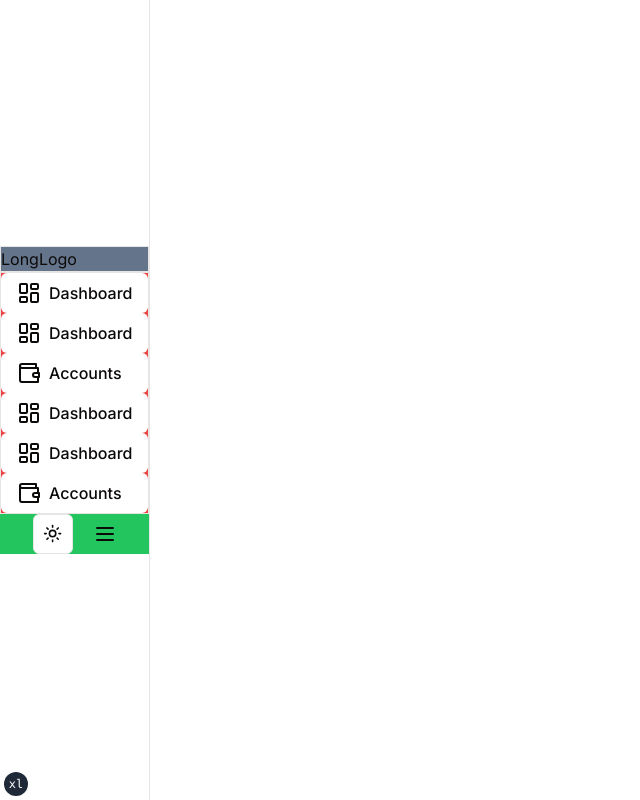
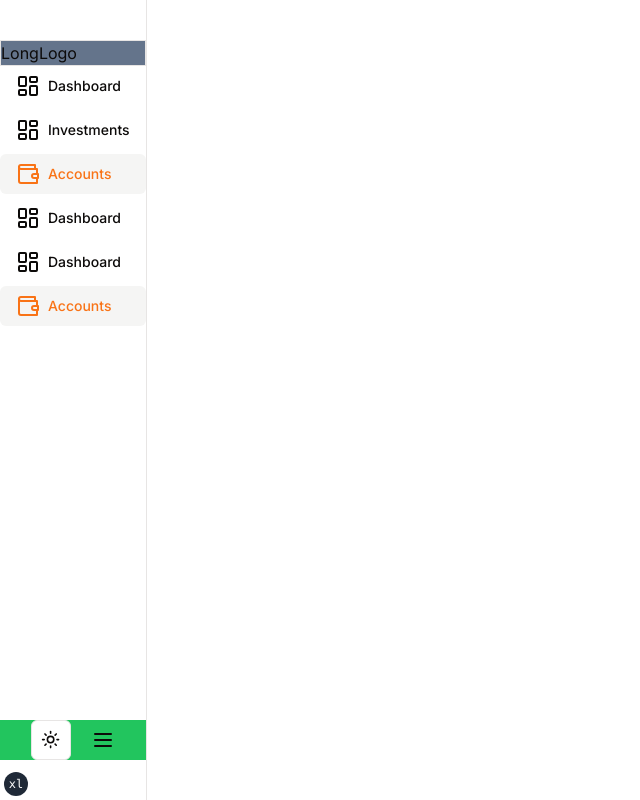
Before and after one commit to DavDeDev/DeWallet, a Next.js app: page /accounts in a window 1280 px wide. Shown: the whole page, without its empty margins (0-640 px from the left). Built offline with nearby package versions, Linux system fonts and the light colour scheme.

Commit message:
feat(drawer-nav.tsx): create side navbar

```diff
--- a/src/components/shared/Drawer-nav.tsx
+++ b/src/components/shared/Drawer-nav.tsx
@@ -4,7 +4,7 @@ import { Menu } from 'lucide-react';
 import Link from 'next/link';
 import { ModeToggle } from '../Mode-Toggle';
 import { usePathname } from 'next/navigation';
-import { createElement, useEffect, useState } from 'react';
+import React from 'react';
 import {
   NavigationMenu,
   NavigationMenuItem,
@@ -15,136 +15,48 @@ import {
 
 const DrawerNav = () => {
   const pathname = usePathname();
-  const [isDrawerOpen, setDrawerOpen] = useState(true);
-
-  const toggleDrawer = () => {
-    setDrawerOpen(!isDrawerOpen);
-  };
-
-  useEffect(() => {
-    // Function to check the screen width and set the drawer state
-    const handleResize = () => {
-      if (window.innerWidth <= 768) {
-        setDrawerOpen(false);
-      } else {
-        setDrawerOpen(true);
-      }
-    };
-    console.log('useEffect triggered');
-    // Add an event listener for window resize
-    window.addEventListener('resize', handleResize);
-
-    // Initial check when the component mounts
-    handleResize();
-
-    // Clean up the event listener on component unmount
-    return () => {
-      window.removeEventListener('resize', handleResize);
-    };
-  }, []);
 
   return (
-    // <nav className={`border-r sticky left-0 top-0 z-10 py-10 h-screen w-fit px-2 flex flex-col gap-lg justify-around items-center ${isDrawerOpen ? 'w-fit' : 'w-fit'}`}>
-    //   <Link href={'/'}>
-    //     <div className="max-md:hidden">LongLogo</div>
-    //     <div className="hidden max-md:block">L</div>
-    //   </Link>
-    //   <ul className="w-full h-2/3 flex flex-col gap-sm ">
-    //     {drawerNavLinks.map(link => {
-    //       const isActive = (
-    //         pathname.includes(link.route) && link.route.length > 1
-    //       ) || pathname === link.route;
-    //       return (
-    //         <li key={link.label} className={`
-    //         ${(isActive && 'bg-primary') || 'hover:bg-accent'} rounded-lg p-2`}>
-    //           <Link
-    //             href={link.route}
-    //             className="flex gap-sm justify-center items-center "
-    //           >
-
-    //             {createElement(link.img)}
-
-    //             <p className="w-full max-md:hidden">{link.label}</p>
-    //           </Link>
-    //         </li>
-    //       );
-    //     })}
-    //   </ul>
-    //   <div className="flex max-md:flex-col gap-sm justify-center items-center md:gap-md md:flex-row">
-    //     <ModeToggle />
-
-    //     <Menu onClick={toggleDrawer} />
-
-    //   </div>
-    // </nav>
-
-    <>
-      <NavigationMenu
-        orientation="vertical"
-        className="fixed top-0 left-0 h-full border-r flex flex-col "
-      >
-        <Link href={'/'} className="bg-slate-500 border w-full h-fit flex-none">
-          <div className="max-md:hidden">LongLogo</div>
-          <div className="hidden max-md:block">L</div>
-        </Link>
-        <NavigationMenuList className=" flex-1 border h-full">
+    <aside className="h-full w-fit fixed top-0 left-0 border-r flex flex-col py-10">
+      <Link href={'/'} className="bg-slate-500 border w-full h-fit flex-none">
+        <div className="max-md:hidden">LongLogo</div>
+        <div className="hidden max-md:block">L</div>
+      </Link>
+      <NavigationMenu orientation="vertical">
+        <NavigationMenuList className="w-full">
           {drawerNavLinks.map(link => {
+            const isActive: boolean =
+              (pathname.includes(link.route) && link.route.length > 1) ||
+              pathname === link.route;
             return (
-              // eslint-disable-next-line react/jsx-key
               <NavigationMenuItem className="w-full" key={link.label}>
-                <Link href={link.route} legacyBehavior passHref className="">
+                <Link
+                  className={`w-full`}
+                  href={link.route}
+                  legacyBehavior
+                  passHref
+                >
                   <NavigationMenuLink
-                    className={navigationMenuTriggerStyle()}
-                    key={link.route}
+                    className={` ${
+                      isActive && 'bg-secondary text-primary'
+                    } ${navigationMenuTriggerStyle()}`}
                   >
-                    {createElement(link.img)}
-                    {link.label}
+                    {React.createElement(link.img)}
+                    <p className="hidden md:block">{link.label}</p>
                   </NavigationMenuLink>
                 </Link>
               </NavigationMenuItem>
             );
           })}
         </NavigationMenuList>
-        <div className="flex-none bg-green-500 w-full flex max-md:flex-col gap-sm justify-center items-center md:gap-md md:flex-row h-fit">
-          <ModeToggle />
+      </NavigationMenu>
 
-          <Menu onClick={toggleDrawer} />
-        </div>
-      </NavigationMenu>
-      {/* <NavigationMenuItem>
-            <NavigationMenuTrigger>Item One</NavigationMenuTrigger>
-            <NavigationMenuContent>
-              <NavigationMenuLink>Link</NavigationMenuLink>
-            </NavigationMenuContent>
-          </NavigationMenuItem>
-          <NavigationMenuItem>
-            <NavigationMenuTrigger>Item two</NavigationMenuTrigger>
-            <NavigationMenuContent>
-              <NavigationMenuLink>Link</NavigationMenuLink>
-            </NavigationMenuContent>
-          </NavigationMenuItem>
-          <NavigationMenuItem>
-            <Link href="/" legacyBehavior passHref>
-              <NavigationMenuLink className={navigationMenuTriggerStyle()}>
-                Documentation
-              </NavigationMenuLink>
-            </Link>
-          </NavigationMenuItem> */}
+      <div className="flex-none bg-green-500 w-full flex flex-col gap-sm justify-center items-center md:gap-md md:flex-row h-fit">
+        <ModeToggle />
 
-      {/*
-      <NavigationDenu.Root orientation="vertical">
-        <NavigationDenu.List>
-          <NavigationDenu.Item>
-            <NavigationDenu.Trigger>Item one</NavigationDenu.Trigger>
-            <NavigationDenu.Content>Item one content</NavigationDenu.Content>
-          </NavigationDenu.Item>
-          <NavigationDenu.Item>
-            <NavigationDenu.Trigger>Item two</NavigationDenu.Trigger>
-            <NavigationDenu.Content>Item Two content</NavigationDenu.Content>
-          </NavigationDenu.Item>
-        </NavigationDenu.List>
-      </NavigationDenu.Root> */}
-    </>
+        <Menu />
+      </div>
+    </aside>
   );
 };
 
--- a/src/components/ui/navigation-menu.tsx
+++ b/src/components/ui/navigation-menu.tsx
@@ -24,7 +24,7 @@ const NavigationMenu = React.forwardRef<
   <NavigationMenuPrimitive.Root
     ref={ref}
     className={cn(
-      'relative z-10 flex max-w-full flex-1 items-center justify-center',
+      'relative z-10 flex max-w-max flex-1 items-start justify-center',
       className
     )}
     {...props}
@@ -49,7 +49,7 @@ const NavigationMenuList = React.forwardRef<
   <NavigationMenuPrimitive.List
     ref={ref}
     className={cn(
-      'grow group flex bg-red-500 list-none  items-center justify-center',
+      'group flex flex-1 list-none items-center justify-center space-y-1',
       props.orientation === 'vertical' && 'flex-col',
       className
     )}
@@ -61,7 +61,7 @@ NavigationMenuList.displayName = NavigationMenuPrimitive.List.displayName;
 const NavigationMenuItem = NavigationMenuPrimitive.Item;
 
 const navigationMenuTriggerStyle = cva(
-  'group grow inline-flex h-10 w-full items-center justify-start gap-2 rounded-md bg-background px-4 py-2 font-medium transition-colors hover:bg-accent hover:text-accent-foreground focus:bg-accent focus:text-accent-foreground focus:outline-none disabled:pointer-events-none disabled:opacity-50 data-[active]:bg-accent/50 data-[state=open]:bg-accent/50'
+  'group w-full inline-flex gap-2 h-10 items-center justify-start rounded-md bg-background px-4 py-2 text-sm font-medium transition-colors hover:bg-accent hover:text-accent-foreground focus:bg-accent focus:text-accent-foreground focus:outline-none disabled:pointer-events-none disabled:opacity-50 data-[active]:bg-accent/50 data-[state=open]:bg-accent/50'
 );
 
 const NavigationMenuTrigger = React.forwardRef<
@@ -89,7 +89,7 @@ const NavigationMenuContent = React.forwardRef<
   <NavigationMenuPrimitive.Content
     ref={ref}
     className={cn(
-      'right-0 top-0 w-full data-[motion^=from-]:animate-in data-[motion^=to-]:animate-out data-[motion^=from-]:fade-in data-[motion^=to-]:fade-out data-[motion=from-end]:slide-in-from-right-52 data-[motion=from-start]:slide-in-from-left-52 data-[motion=to-end]:slide-out-to-right-52 data-[motion=to-start]:slide-out-to-left-52 md:absolute md:w-auto ',
+      'w-full right-0 top-0 w-full data-[motion^=from-]:animate-in data-[motion^=to-]:animate-out data-[motion^=from-]:fade-in data-[motion^=to-]:fade-out data-[motion=from-end]:slide-in-from-right-52 data-[motion=from-start]:slide-in-from-left-52 data-[motion=to-end]:slide-out-to-right-52 data-[motion=to-start]:slide-out-to-left-52 md:absolute md:w-auto ',
       className
     )}
     {...props}
--- a/src/constants/drawerNavLinks.ts
+++ b/src/constants/drawerNavLinks.ts
@@ -14,8 +14,8 @@ export const drawerNavLinks: IDrawerNavLink[] = [
   },
   {
     img: LayoutDashboard,
-    route: '/',
-    label: 'Dashboard'
+    route: '/investments',
+    label: 'Investments'
   },
   {
     img: Wallet,
```
